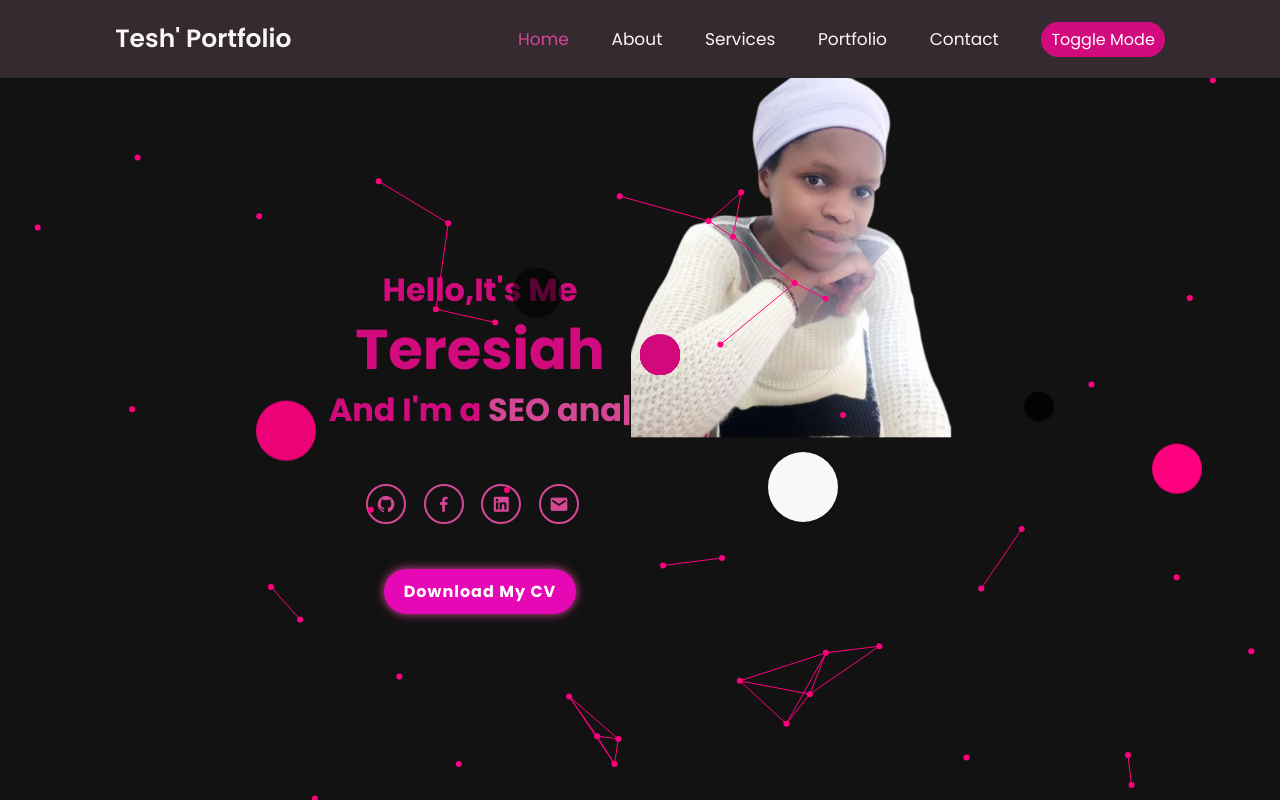
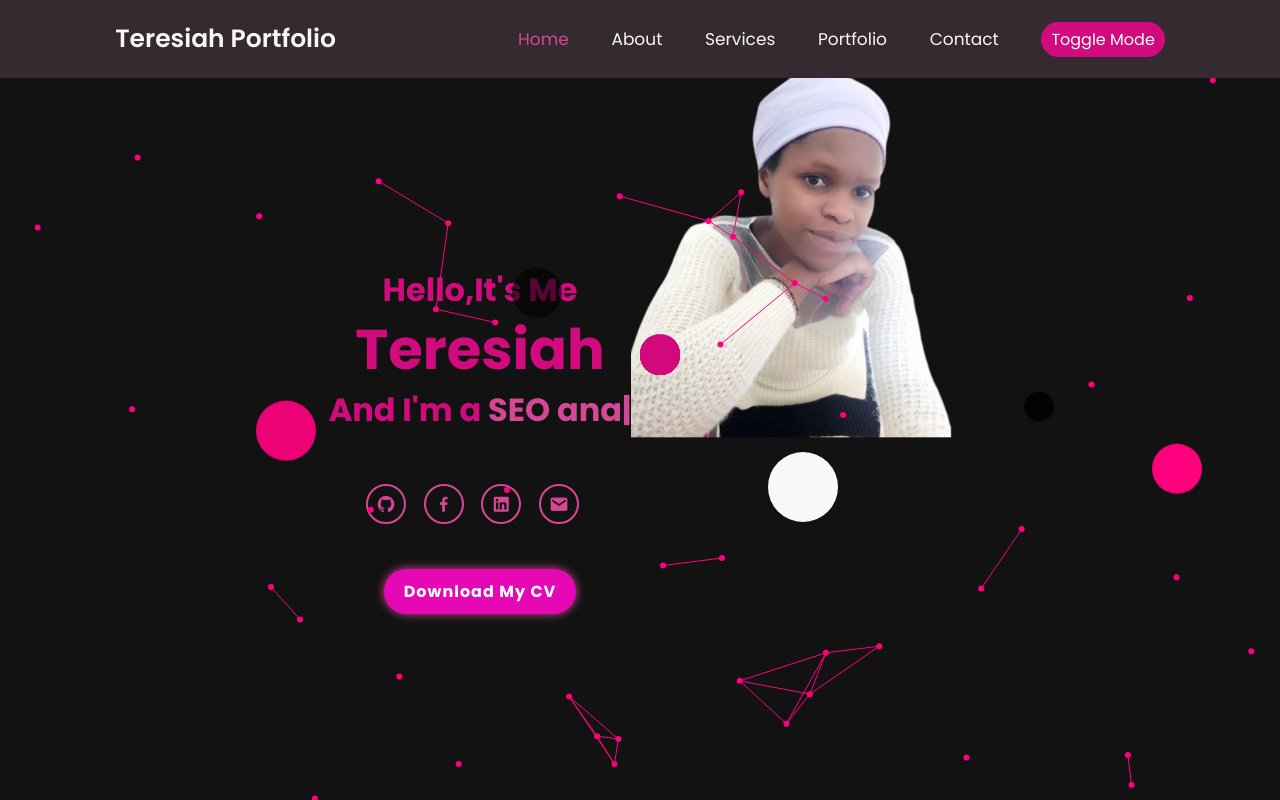
Before and after one commit to Teresiah-cpu/my_portfolio, a plain HTML site: page index.html in a window 1280 px wide. Shown: the top 800 px of the page. Drawn offline with nearby package versions, Linux system fonts and the light colour scheme.

```diff
--- a/index.html
+++ b/index.html
@@ -4,14 +4,14 @@
         <meta charset="UTF-8">
         <meta http-equiv="X-UA-Compatible" content="IE=edge">
         <meta name="viewport" content="width=device-width,initial-scale=1.0">
-        <title>TESH PORTFOLIO WEBSITE </title>
+        <title>TERESIAH PORTFOLIO WEBSITE </title>
         <link href='https://unpkg.com/boxicons@2.1.4/css/boxicons.min.css' rel='stylesheet'>
         <link rel="stylesheet" type="text/css" href="styles.css">
     </head>
     <body>
         <!--body-->
         <header class="header">
-            <a href="#" class="logo">Tesh' Portfolio</a>
+            <a href="#" class="logo">Teresiah Portfolio</a>
             <i class='bx bx-menu' id="menu-icon"></i>
             <nav class="navbar">
                 <a href="#home" class="active">Home</a>
```
Also changed, not shown: files/images/website_screenshot.png (added), 1 other file.
